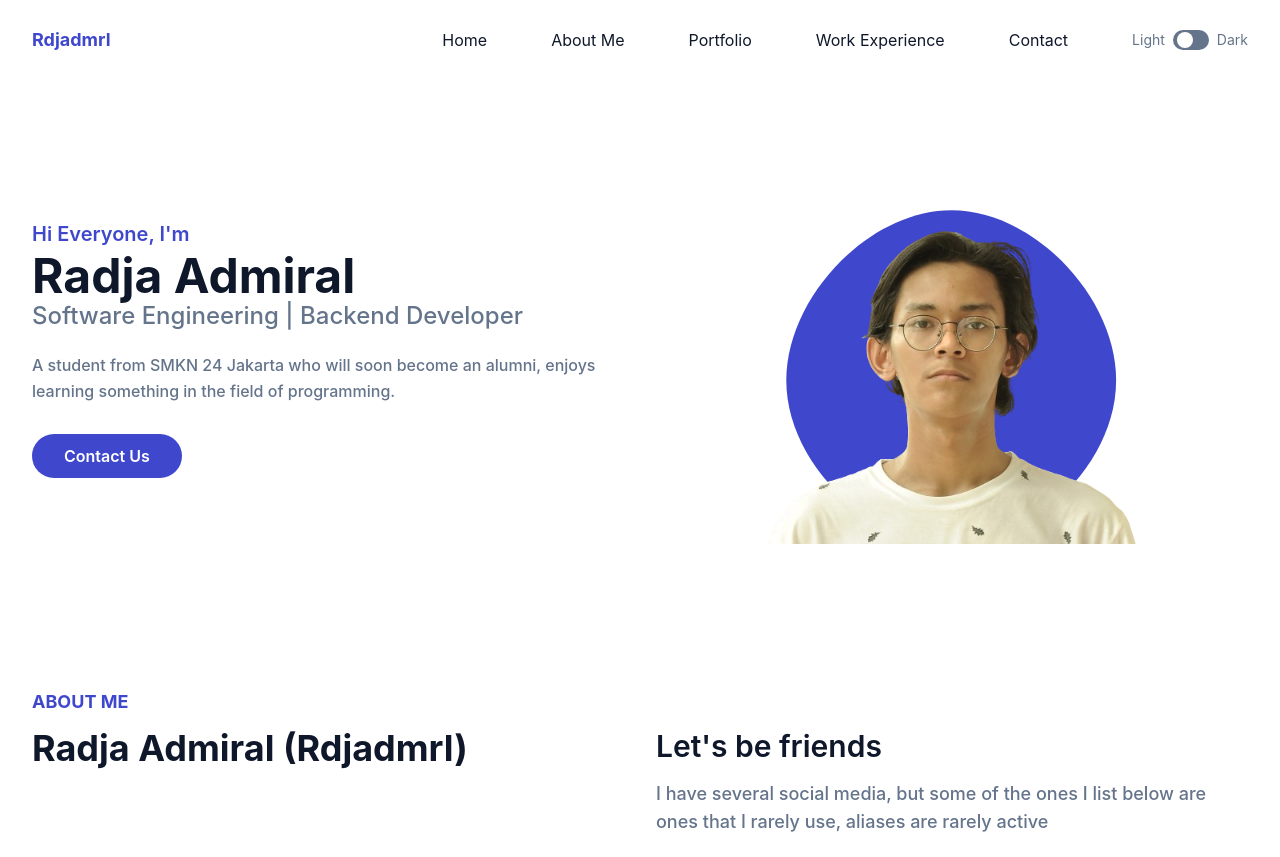
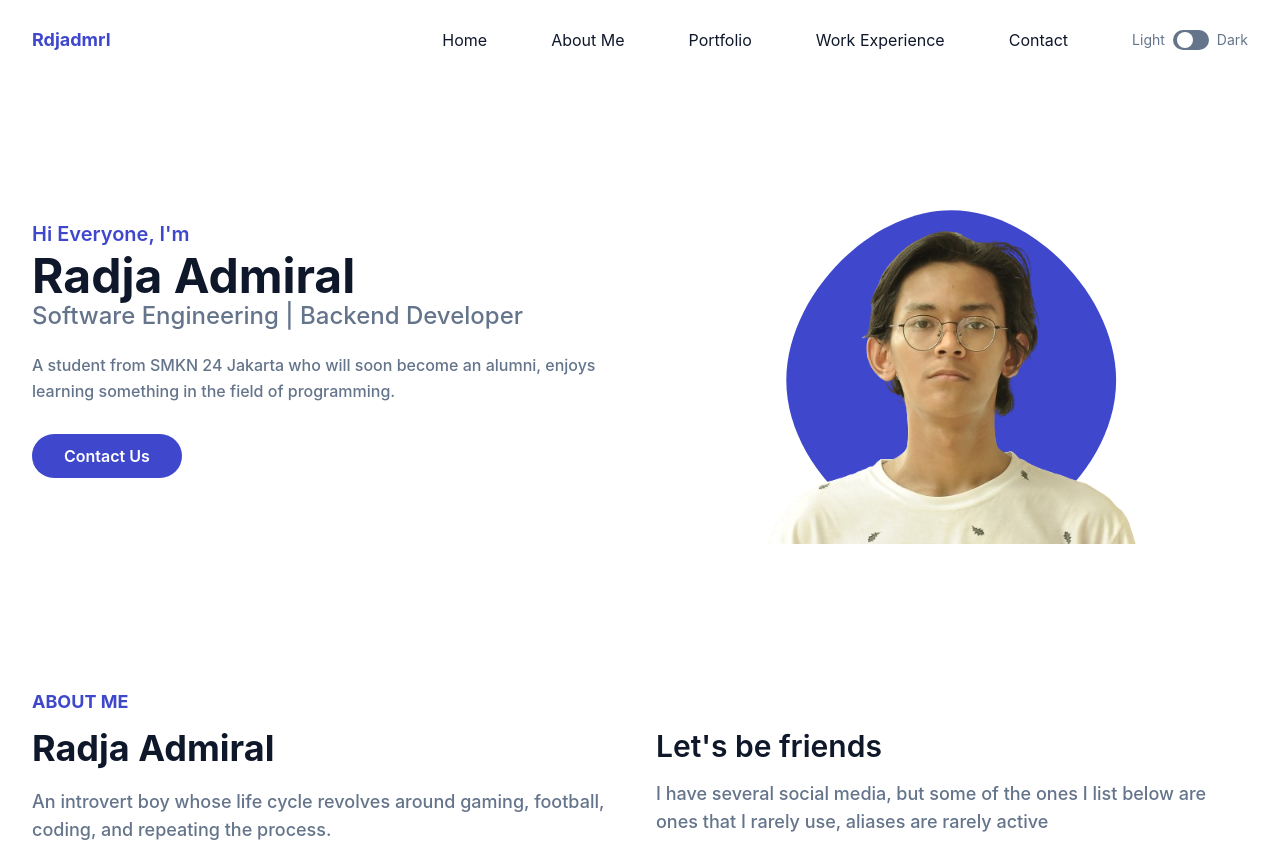
Before and after one commit to Admrlrdj/rdjfolio, a website: page index.html in a window 1280 px wide. Shown: the top 857 px of the page. Drawn offline with Linux system fonts and the light colour scheme.

Commit message:
added about me

```diff
--- a/index.html
+++ b/index.html
@@ -138,8 +138,10 @@
                 <div class="w-full px-4 mb-10 lg:w-1/2">
                     <h4 class="font-bold uppercase text-primary text-lg mb-3 dark:text-tertiary">About Me</h4>
                     <h2 class="font-bold text-dark text-3xl mb-5 max-w-md lg:text-4xl dark:text-white">Radja Admiral
-                        (Rdjadmrl)</h2>
+                    </h2>
                     <p class="font-medium text-base text-secondary max-w-xl lg:text-lg dark:text-quaternary">
+                        An introvert boy whose life cycle revolves around gaming, football, coding, and repeating the
+                        process.
                     </p>
                 </div>
                 <div class="w-full px-4 lg:w-1/2">
```
